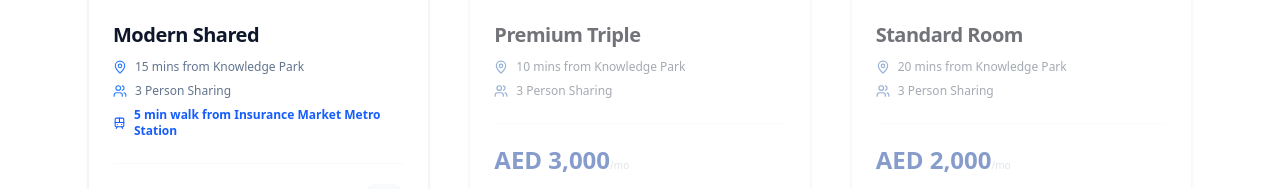
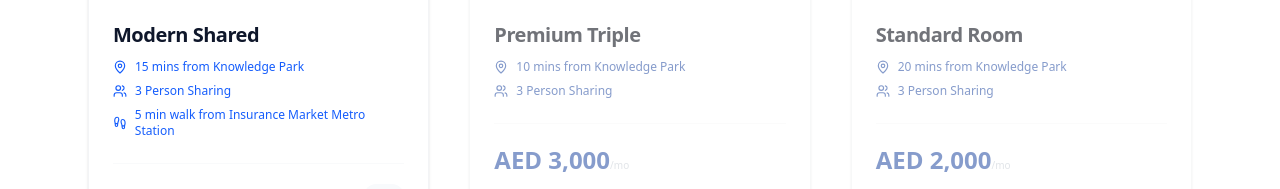
Before and after one commit to nehaal17/makaan-site, a React (Vite) app: page / in a window 1280 px wide. Shown: the part 1191-1380 px from the top of the page. Built offline with nearby package versions, Linux system fonts and the light colour scheme.

Commit message:
final slider and pricing update

```diff
--- a/src/App.jsx
+++ b/src/App.jsx
@@ -1,5 +1,5 @@
 import React, { useState, useEffect } from 'react';
-import { Home, Users, MapPin, ArrowRight, Star, Wifi, ShieldCheck, Zap, Sofa, Train, Mail, Phone, Plus, Minus, Heart, X, ChevronLeft, ChevronRight } from 'lucide-react';
+import { Home, Users, MapPin, ArrowRight, Star, Wifi, ShieldCheck, Zap, Sofa, Train, Mail, Phone, Plus, Minus, Heart, X, ChevronLeft, ChevronRight, Footprints } from 'lucide-react';
 import { motion, AnimatePresence } from 'framer-motion';
 import Lenis from '@studio-freight/lenis';
 
@@ -85,10 +85,10 @@ const RoomCard = ({ title, price, location, metro, images, available = true }) =
         </div>
         <div className="p-6">
           <h3 className="text-xl font-display font-bold text-slate-900 leading-tight mb-3 tracking-tight">{title}</h3>
-          <div className="space-y-2 mb-6 text-slate-500 font-medium text-xs">
-            <div className="flex items-center gap-2"><MapPin className="w-3.5 h-3.5 text-blue-500" /> {location} from Knowledge Park</div>
-            <div className="flex items-center gap-2"><Users className="w-3.5 h-3.5 text-blue-500" /> 3 Person Sharing</div>
-            {metro && <div className="flex items-center gap-2 text-blue-600 font-bold"><Train className="w-3.5 h-3.5" /> {metro}</div>}
+          <div className="space-y-2 mb-6 text-blue-600 font-medium text-xs">
+            <div className="flex items-center gap-2"><MapPin className="w-3.5 h-3.5" /> {location} from Knowledge Park</div>
+            <div className="flex items-center gap-2"><Users className="w-3.5 h-3.5" /> 3 Person Sharing</div>
+            {metro && <div className="flex items-center gap-2"><Footprints className="w-3.5 h-3.5" /> {metro}</div>}
           </div>
           <div className="flex items-center justify-between border-t border-gray-50 pt-5">
             <p className="text-2xl font-display font-black text-blue-600">AED {price}<span className="text-slate-300 text-[10px] font-normal">/mo</span></p>
@@ -167,9 +167,9 @@ export default function App() {
               location="15 mins"
               metro="5 min walk from Insurance Market Metro Station"
               images={[
-                "https://images.unsplash.com/photo-1554995207-c18c203602cb?auto=format&fit=crop&q=80&w=800",
-                "https://images.unsplash.com/photo-1595526114035-0d45ed16cfbf?auto=format&fit=crop&q=80&w=800",
-                "https://images.unsplash.com/photo-1505691938895-1758d7feb511?auto=format&fit=crop&q=80&w=800"
+                "https://i.imgur.com/3XJ91e2.jpeg",
+                "https://i.imgur.com/G6Z18fR.jpeg",
+                "https://i.imgur.com/8T00o7v.jpeg"
               ]}
             />
             {/* Sold Out Rooms */}
```
